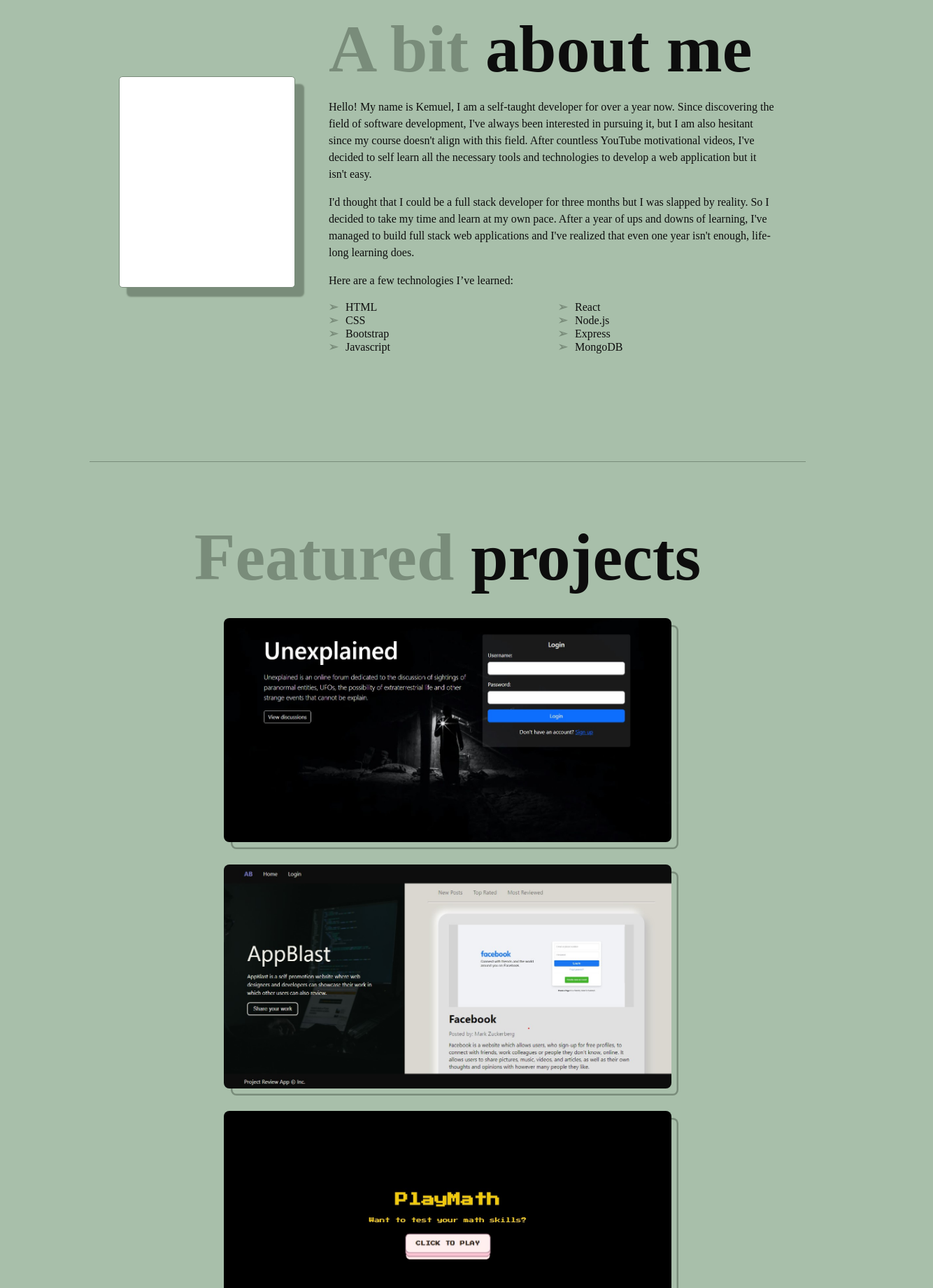
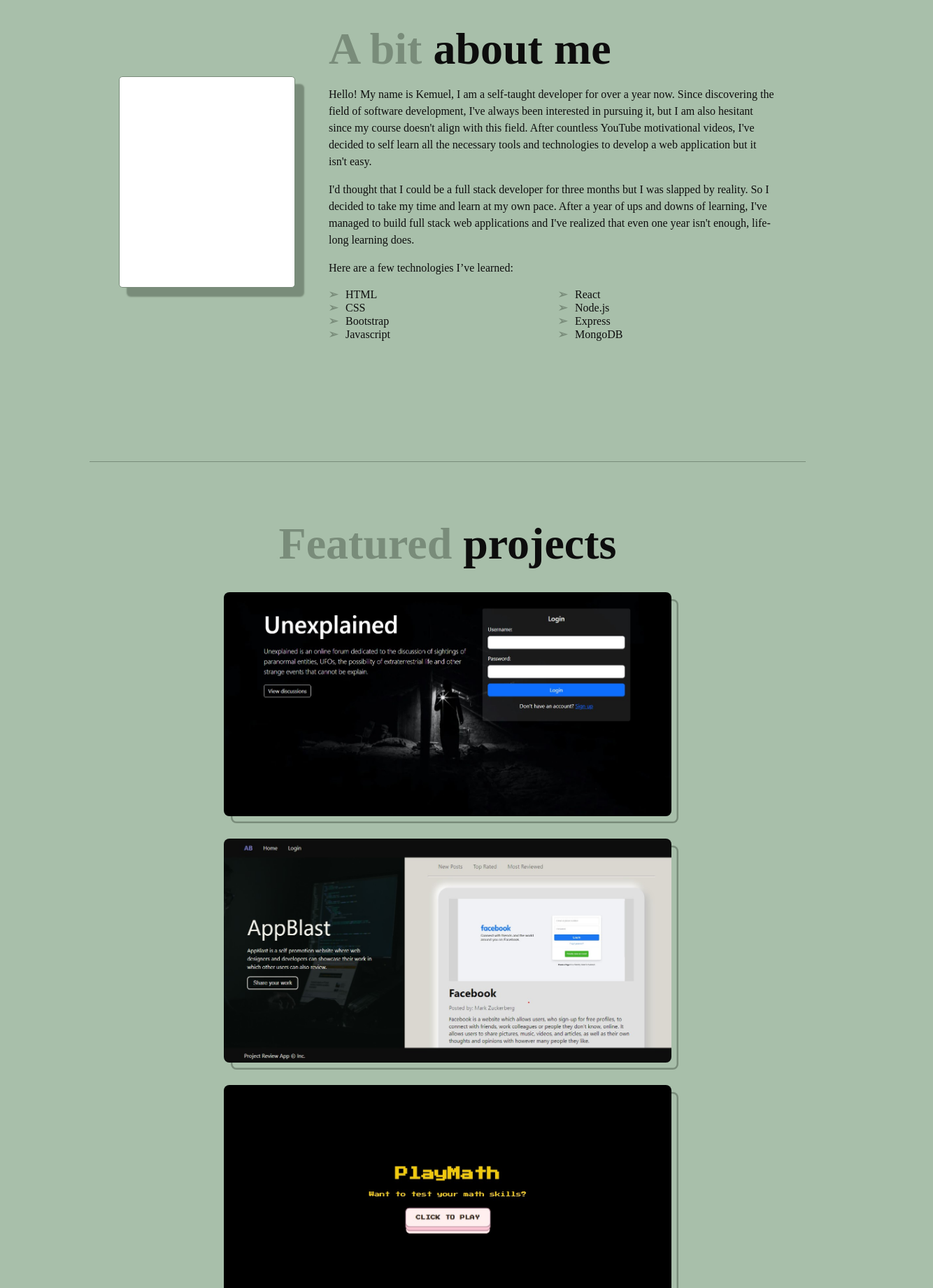
Before and after one commit to kemuelGermones/Portfolio, a React (Vite) app: page / in a window 1280 px wide. Shown: the part 940-2780 px from the top of the page at 70% size, 1334 px wide, since content can reach past the window. Built offline with nearby package versions, Linux system fonts and the light colour scheme.

Commit message:
Added on scroll animations and fix responsiveness

```diff
--- a/package.json
+++ b/package.json
@@ -9,6 +9,7 @@
     "preview": "vite preview"
   },
   "dependencies": {
+    "aos": "^2.3.4",
     "react": "^18.2.0",
     "react-animated-cursor": "^2.5.2",
     "react-dom": "^18.2.0",
--- a/src/components/section/AboutSection.jsx
+++ b/src/components/section/AboutSection.jsx
@@ -1,15 +1,24 @@
+import { useEffect } from "react";
+import Aos from "aos";
+import "aos/dist/aos.css";
+
 import classes from './AboutSection.module.css';
 import AboutCard from '../UI/AboutCard';
 
 function AboutSection() {
+
+    useEffect(() => {
+        Aos.init({ duration: 1500})
+    }, []);
+
     return (
         <section className={classes.about} id='about'>
-            <div className={classes.img}>
+            <div className={classes.img} data-aos="fade-up">
                 <AboutCard />
             </div>
             <div className={classes.body}>
-                <h1><span>A bit </span>about me</h1>
-                <p>
+                <h1 data-aos="fade-down"><span>A bit </span>about me</h1>
+                <p data-aos="fade-up">
                     Hello! My name is Kemuel, I am a self-taught developer
                     for over a year now. Since discovering the field of software development,
                     I've always been interested in pursuing it, but I am also hesitant since
@@ -17,17 +26,17 @@ function AboutSection() {
                     videos, I've decided to self learn all the necessary tools and technologies
                     to develop a web application but it isn't easy.
                 </p>
-                <p>
+                <p data-aos="fade-up">
                     I'd thought that I could be a full stack developer for three
                     months but I was slapped by reality. So I decided to take my
                     time and learn at my own pace. After a year of ups and downs of
                     learning, I've managed to build full stack web applications and I've
                     realized that even one year isn't enough, life-long learning does.
                 </p>
-                <p>
+                <p data-aos="fade-up">
                     Here are a few technologies I’ve learned:
                 </p>
-                <ul>
+                <ul data-aos="fade-up">
                     <li>HTML</li>
                     <li>CSS</li>
                     <li>Bootstrap</li>
--- a/src/components/section/AboutSection.module.css
+++ b/src/components/section/AboutSection.module.css
@@ -43,7 +43,7 @@
     width: 1.5rem;
   }
 
-@media screen and (max-width: 1200px) {
+@media screen and (max-width: 1300px) {
     .body h1 {
         font-size: 4rem;
     }
--- a/src/components/section/ContactInfoSection.jsx
+++ b/src/components/section/ContactInfoSection.jsx
@@ -1,13 +1,22 @@
+import { useEffect } from "react";
+import Aos from "aos";
+import "aos/dist/aos.css";
+
 import classes from './ContactInfoSection.module.css';
 
 function ContactInfoSection() {
+
+    useEffect(() => {
+        Aos.init({ duration: 1500})
+    }, []);
+
     return (
         <section className={classes.contact} id='contact'>
-            <ul className={classes.intro}>
+            <ul className={classes.intro} data-aos="fade-down">
                 <li>Want to work together?</li>
                 <li>Send me a message</li>
             </ul>
-            <h1>
+            <h1 data-aos="fade-up">
                 <a href="mailto: kemuelgermones@gmail.com">
                     kemuelgermones@gmail.com
                 </a>
--- a/src/components/section/ContactInfoSection.module.css
+++ b/src/components/section/ContactInfoSection.module.css
@@ -31,7 +31,7 @@
     font-size: 2rem;
 }
 
-@media screen and (max-width: 1200px) {
+@media screen and (max-width: 1300px) {
     .contact h1 {
         font-size: 4rem;
     }
--- a/src/components/section/HeroSection.jsx
+++ b/src/components/section/HeroSection.jsx
@@ -1,19 +1,28 @@
-import classes from './HeroSection.module.css';
+import { useEffect } from "react";
+import Aos from "aos";
+import "aos/dist/aos.css";
+
+import classes from "./HeroSection.module.css";
 
 function HeroSection() {
+
+    useEffect(() => {
+        Aos.init({ duration: 1500})
+    }, []);
+
   return (
-        <section className={ classes.hero } id='home'>
-            <h1>
+    <section className={classes.hero} id="home">
+      <h1 data-aos="fade-down">
         I’m Kemuel,
         <br />
         <span> a full stack developer based in Philippines</span>
       </h1>
       <p>
-                Currently looking for a web developer job as a self taught developer.
-                If you are interested working with me email me at kemuelgermones@gmail.com
+        Currently looking for a web developer job as a self taught developer. If
+        you are interested working with me email me at kemuelgermones@gmail.com
       </p>
     </section>
-    )
+  );
 }
 
 export default HeroSection;
--- a/src/components/section/ProjectsSection.jsx
+++ b/src/components/section/ProjectsSection.jsx
@@ -1,45 +1,56 @@
-import classes from './ProjectsSection.module.css';
-import ProjectCard from '../UI/ProjectCard';
+import { useEffect } from "react";
+import Aos from "aos";
+import "aos/dist/aos.css";
+
+import classes from "./ProjectsSection.module.css";
+import ProjectCard from "../UI/ProjectCard";
 
 const projectsData = [
   {
-        imageSrc: '/unexplained.jpg',
-        title: 'Unexplained',
-        description: 'Unexplained is an online forum dedicated to the discussion of sightings of paranormal entities, UFOs, the possibility of extraterrestrial life and other strange events that cannot be explain.',
-        technologies: 'MongoDB - Express.js - Node',
-        githubLink: 'https://github.com/kemuelGermones/Unexplained.git',
-        liveLink: 'https://unexplained.onrender.com/'
+    imageSrc: "/unexplained.jpg",
+    title: "Unexplained",
+    description:
+      "Unexplained is an online forum dedicated to the discussion of sightings of paranormal entities, UFOs, the possibility of extraterrestrial life and other strange events that cannot be explain.",
+    technologies: "MongoDB - Express.js - Node",
+    githubLink: "https://github.com/kemuelGermones/Unexplained.git",
+    liveLink: "https://unexplained.onrender.com/",
   },
   {
-        imageSrc: '/appblast.jpg',
-        title: 'AppBlast',
-        description: 'AppBlast is a self-promotion website where web designers and developers can showcase their work in which other users can also review.',
-        technologies: 'MongoDB - Express.js - React.js - Node',
-        githubLink: 'https://github.com/kemuelGermones/AppBlast.git',
-        liveLink: 'https://appblast-260d3.web.app/projects'
+    imageSrc: "/appblast.jpg",
+    title: "AppBlast",
+    description:
+      "AppBlast is a self-promotion website where web designers and developers can showcase their work in which other users can also review.",
+    technologies: "MongoDB - Express.js - React.js - Node",
+    githubLink: "https://github.com/kemuelGermones/AppBlast.git",
+    liveLink: "https://appblast-260d3.web.app/projects",
   },
   {
-        imageSrc: '/playmath.jpg',
-        title: 'PlayMath',
-        description: 'PlayMath is a math game that tests your mathematical skills in addition, subtraction, multiplication and division.',
-        technologies: 'React.js',
-        githubLink: 'https://github.com/kemuelGermones/PlayMath.git',
-        liveLink: 'https://playmath-a4738.web.app/'
+    imageSrc: "/playmath.jpg",
+    title: "PlayMath",
+    description:
+      "PlayMath is a math game that tests your mathematical skills in addition, subtraction, multiplication and division.",
+    technologies: "React.js",
+    githubLink: "https://github.com/kemuelGermones/PlayMath.git",
+    liveLink: "https://playmath-a4738.web.app/",
   },
 ];
 
 function ProjectsSection() {
+  useEffect(() => {
+    Aos.init({ duration: 1500 });
+  }, []);
+
   return (
-        <section className={classes.projects} id='projects'>
-            <h1 className={classes.title}><span>Featured</span> projects</h1>
-            <ul>
-                { projectsData.map((project, index) =>
+    <section className={classes.projects} id="projects">
+      <h1 className={classes.title} data-aos="fade-down">
+        <span>Featured</span> projects
+      </h1>
+      <ul data-aos="fade-up">
+        {projectsData.map((project, index) => (
           <li key={index}>
-                        <ProjectCard
-                            data={project}
-                        />
+            <ProjectCard data={project} />
           </li>
-                )}
+        ))}
       </ul>
     </section>
   );
--- a/src/components/section/ProjectsSection.module.css
+++ b/src/components/section/ProjectsSection.module.css
@@ -26,7 +26,7 @@
     margin: 2rem 0;
 }
 
-@media screen and (max-width: 1200px) {
+@media screen and (max-width: 1300px) {
     .title {
         font-size: 4rem;
     }
```
Also changed, not shown: 1 other file (tests, documents, lock files or other folders). Lines whose indentation alone changed are shown as unchanged.
